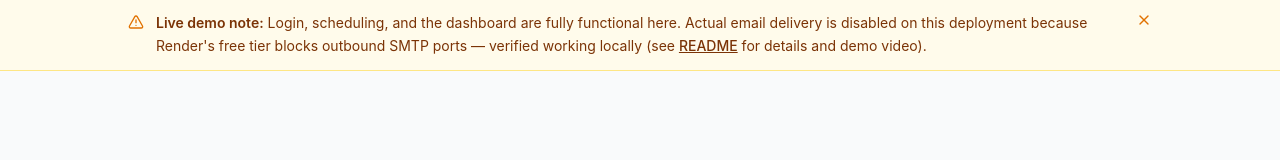
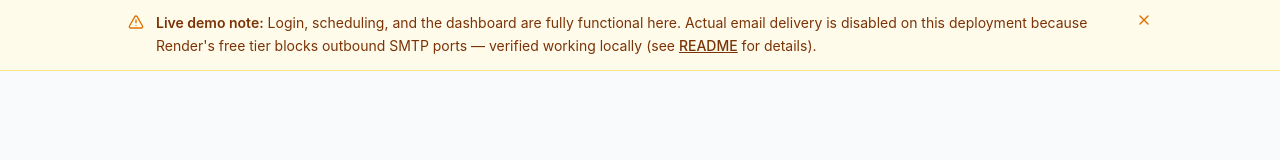
Before and after one commit to AFG123/reachinbox-email-scheduler, a React (Vite) app in the folder frontend/: page / in a window 1280 px wide. Shown: the top 160 px of the page. Built offline with nearby package versions, Linux system fonts and the light colour scheme; no server answers.

Commit message:
final commit
final commit

```diff
--- a/frontend/src/components/DeploymentNoticeBanner.tsx
+++ b/frontend/src/components/DeploymentNoticeBanner.tsx
@@ -31,7 +31,7 @@ export default function DeploymentNoticeBanner() {
           >
             README
           </a>{" "}
-          for details and demo video).
+          for details).
         </p>
         <button
           onClick={() => setDismissed(true)}
```
